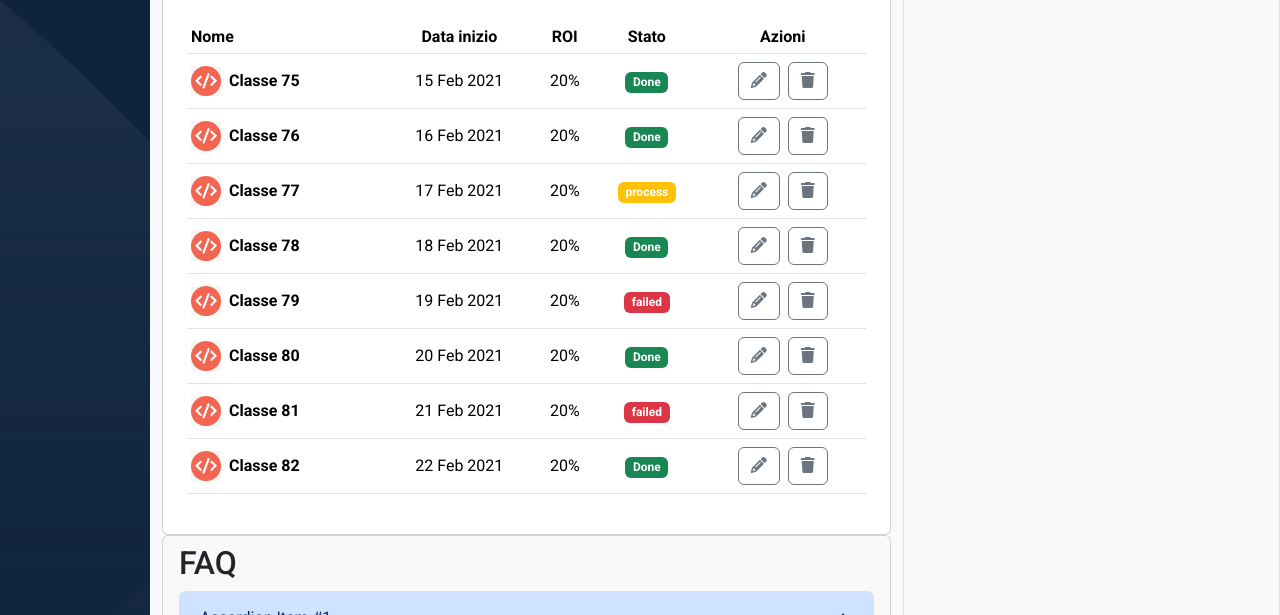
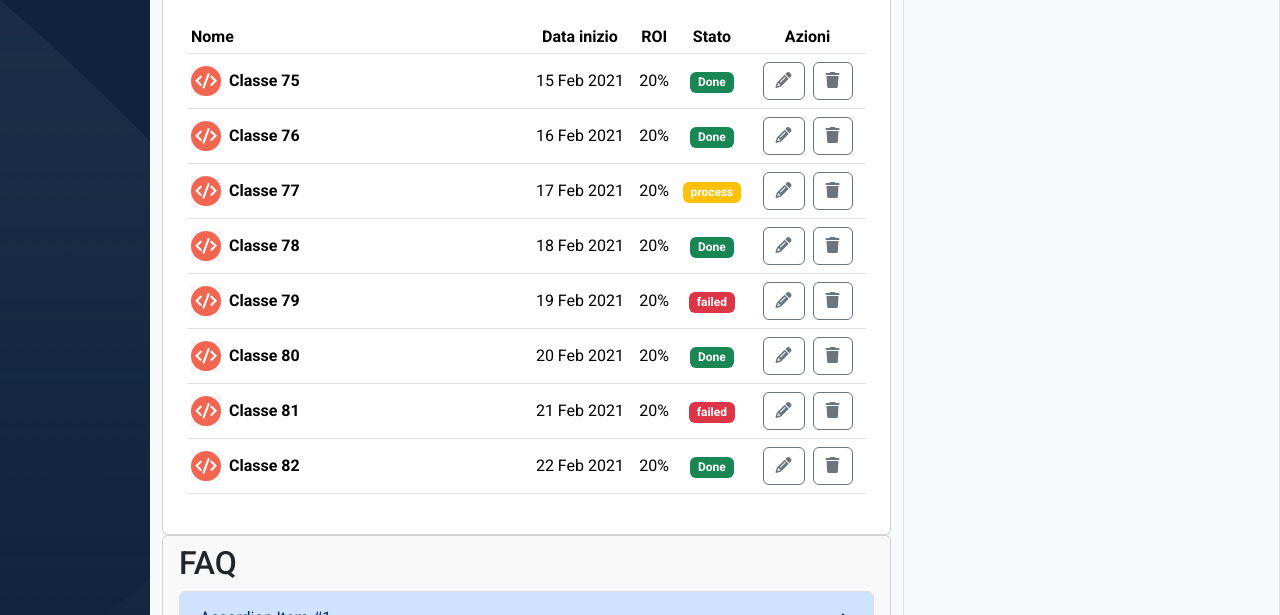
Before and after one commit to matteobonelli/html-css-bootstrap-dashboard, a plain HTML site: page index.html in a window 1280 px wide. Shown: the part 185-800 px from the top of the page. Drawn offline with nearby package versions, Linux system fonts and the light colour scheme.

Commit message:
fixed table row width

```diff
--- a/index.html
+++ b/index.html
@@ -39,16 +39,16 @@
                                     <table class="table table-sm table-hover p-2 align-middle text-center">
                                         <thead>
                                           <tr>
-                                            <th scope="col" colspan="8" class="text-start">Nome</th>
-                                            <th scope="col" colspan="1">Data inizio</th>
-                                            <th scope="col" colspan="1">ROI</th>
-                                            <th scope="col" colspan="1">Stato</th>
-                                            <th scope="col" colspan="1">Azioni</th>
+                                            <th scope="col" class="text-start mx-4 w-50">Nome</th>
+                                            <th scope="col">Data inizio</th>
+                                            <th scope="col">ROI</th>
+                                            <th scope="col">Stato</th>
+                                            <th scope="col">Azioni</th>
                                           </tr>
                                         </thead>
                                         <tbody>
                                           <tr>
-                                            <th scope="row" colspan="8">
+                                            <th scope="row">
                                                 <div class="d-flex align-items-center py-2">
                                                     <div class="avatar-container ">
                                                         <img src="img/class-avatar.jpg" alt="avatar">
@@ -56,13 +56,13 @@
                                                     <div class="px-2">Classe 75</div>
                                                 </div>
                                             </th>
-                                            <td colspan="1">15 Feb 2021</td>
-                                            <td colspan="1">20%</td>
-                                            <td colspan="1"><span class="badge bg-success">Done</span></td>
-                                            <td colspan="1"><button type="button" class="btn btn-outline-secondary mx-1"><i class="fa-solid fa-pencil"></i></button><button type="button" class="btn btn-outline-secondary mx-1"><i class="fa-solid fa-trash"></i></button></td>
+                                            <td>15 Feb 2021</td>
+                                            <td>20%</td>
+                                            <td><span class="badge bg-success">Done</span></td>
+                                            <td><button type="button" class="btn btn-outline-secondary mx-1"><i class="fa-solid fa-pencil"></i></button><button type="button" class="btn btn-outline-secondary mx-1"><i class="fa-solid fa-trash"></i></button></td>
                                           </tr>
                                           <tr>
-                                            <th scope="row" colspan="8">
+                                            <th scope="row">
                                                 <div class="d-flex align-items-center py-2">
                                                     <div class="avatar-container ">
                                                         <img src="img/class-avatar.jpg" alt="avatar">
@@ -70,13 +70,13 @@
                                                     <div class="px-2">Classe 76</div>
                                                 </div>
                                             </th>
-                                            <td colspan="1">16 Feb 2021</td>
-                                            <td colspan="1">20%</td>
-                                            <td colspan="1"><span class="badge bg-success">Done</span></td>
-                                            <td colspan="1"><button type="button" class="btn btn-outline-secondary mx-1"><i class="fa-solid fa-pencil"></i></button><button type="button" class="btn btn-outline-secondary mx-1"><i class="fa-solid fa-trash"></i></button></td>
+                                            <td>16 Feb 2021</td>
+                                            <td>20%</td>
+                                            <td><span class="badge bg-success">Done</span></td>
+                                            <td><button type="button" class="btn btn-outline-secondary mx-1"><i class="fa-solid fa-pencil"></i></button><button type="button" class="btn btn-outline-secondary mx-1"><i class="fa-solid fa-trash"></i></button></td>
                                           </tr>
                                           <tr>
-                                            <th scope="row" colspan="8">
+                                            <th scope="row">
                                                 <div class="d-flex align-items-center py-2">
                                                     <div class="avatar-container ">
                                                         <img src="img/class-avatar.jpg" alt="avatar">
@@ -84,13 +84,13 @@
                                                     <div class="px-2">Classe 77</div>
                                                 </div>
                                             </th>
-                                            <td colspan="1">17 Feb 2021</td>
-                                            <td colspan="1">20%</td>
-                                            <td colspan="1"><span class="badge bg-warning">process</span></td>
-                                            <td colspan="1"><button type="button" class="btn btn-outline-secondary mx-1"><i class="fa-solid fa-pencil"></i></button><button type="button" class="btn btn-outline-secondary mx-1"><i class="fa-solid fa-trash"></i></button></td>
+                                            <td>17 Feb 2021</td>
+                                            <td>20%</td>
+                                            <td><span class="badge bg-warning">process</span></td>
+                                            <td><button type="button" class="btn btn-outline-secondary mx-1"><i class="fa-solid fa-pencil"></i></button><button type="button" class="btn btn-outline-secondary mx-1"><i class="fa-solid fa-trash"></i></button></td>
                                           </tr>
                                           <tr>
-                                            <th scope="row" colspan="8">
+                                            <th scope="row">
                                                 <div class="d-flex align-items-center py-2">
                                                     <div class="avatar-container ">
                                                         <img src="img/class-avatar.jpg" alt="avatar">
@@ -98,13 +98,13 @@
                                                     <div class="px-2">Classe 78</div>
                                                 </div>
                                             </th>
-                                            <td colspan="1">18 Feb 2021</td>
-                                            <td colspan="1">20%</td>
-                                            <td colspan="1"><span class="badge bg-success">Done</span></td>
-                                            <td colspan="1"><button type="button" class="btn btn-outline-secondary mx-1"><i class="fa-solid fa-pencil"></i></button><button type="button" class="btn btn-outline-secondary mx-1"><i class="fa-solid fa-trash"></i></button></td>
+                                            <td>18 Feb 2021</td>
+                                            <td>20%</td>
+                                            <td><span class="badge bg-success">Done</span></td>
+                                            <td><button type="button" class="btn btn-outline-secondary mx-1"><i class="fa-solid fa-pencil"></i></button><button type="button" class="btn btn-outline-secondary mx-1"><i class="fa-solid fa-trash"></i></button></td>
                                           </tr>
                                           <tr>
-                                            <th scope="row" colspan="8">
+                                            <th scope="row">
                                                 <div class="d-flex align-items-center py-2">
                                                     <div class="avatar-container ">
                                                         <img src="img/class-avatar.jpg" alt="avatar">
@@ -112,13 +112,13 @@
                                                     <div class="px-2">Classe 79</div>
                                                 </div>
                                             </th>
-                                            <td colspan="1">19 Feb 2021</td>
-                                            <td colspan="1">20%</td>
-                                            <td colspan="1"><span class="badge bg-danger">failed</span></td>
-                                            <td colspan="1"><button type="button" class="btn btn-outline-secondary mx-1"><i class="fa-solid fa-pencil"></i></button><button type="button" class="btn btn-outline-secondary mx-1"><i class="fa-solid fa-trash"></i></button></td>
+                                            <td>19 Feb 2021</td>
+                                            <td>20%</td>
+                                            <td><span class="badge bg-danger">failed</span></td>
+                                            <td><button type="button" class="btn btn-outline-secondary mx-1"><i class="fa-solid fa-pencil"></i></button><button type="button" class="btn btn-outline-secondary mx-1"><i class="fa-solid fa-trash"></i></button></td>
                                           </tr>
                                           <tr>
-                                            <th scope="row" colspan="8">
+                                            <th scope="row">
                                                 <div class="d-flex align-items-center py-2">
                                                     <div class="avatar-container ">
                                                         <img src="img/class-avatar.jpg" alt="avatar">
@@ -126,13 +126,13 @@
                                                     <div class="px-2">Classe 80</div>
                                                 </div>
                                             </th>
-                                            <td colspan="1">20 Feb 2021</td>
-                                            <td colspan="1">20%</td>
-                                            <td colspan="1"><span class="badge bg-success">Done</span></td>
-                                            <td colspan="1"><button type="button" class="btn btn-outline-secondary mx-1"><i class="fa-solid fa-pencil"></i></button><button type="button" class="btn btn-outline-secondary mx-1"><i class="fa-solid fa-trash"></i></button></td>
+                                            <td>20 Feb 2021</td>
+                                            <td>20%</td>
+                                            <td><span class="badge bg-success">Done</span></td>
+                                            <td><button type="button" class="btn btn-outline-secondary mx-1"><i class="fa-solid fa-pencil"></i></button><button type="button" class="btn btn-outline-secondary mx-1"><i class="fa-solid fa-trash"></i></button></td>
                                           </tr>
                                           <tr>
-                                            <th scope="row" colspan="8">
+                                            <th scope="row">
                                                 <div class="d-flex align-items-center py-2">
                                                     <div class="avatar-container ">
                                                         <img src="img/class-avatar.jpg" alt="avatar">
@@ -140,13 +140,13 @@
                                                     <div class="px-2">Classe 81</div>
                                                 </div>
                                             </th>
-                                            <td colspan="1">21 Feb 2021</td>
-                                            <td colspan="1">20%</td>
-                                            <td colspan="1"><span class="badge bg-danger">failed</span></td>
-                                            <td colspan="1"><button type="button" class="btn btn-outline-secondary mx-1"><i class="fa-solid fa-pencil"></i></button><button type="button" class="btn btn-outline-secondary mx-1"><i class="fa-solid fa-trash"></i></button></td>
+                                            <td>21 Feb 2021</td>
+                                            <td>20%</td>
+                                            <td><span class="badge bg-danger">failed</span></td>
+                                            <td><button type="button" class="btn btn-outline-secondary mx-1"><i class="fa-solid fa-pencil"></i></button><button type="button" class="btn btn-outline-secondary mx-1"><i class="fa-solid fa-trash"></i></button></td>
                                           </tr>
                                           <tr>
-                                            <th scope="row" colspan="8">
+                                            <th scope="row">
                                                 <div class="d-flex align-items-center py-2">
                                                     <div class="avatar-container ">
                                                         <img src="img/class-avatar.jpg" alt="avatar">
@@ -154,10 +154,10 @@
                                                     <div class="px-2">Classe 82</div>
                                                 </div>
                                             </th>
-                                            <td colspan="1">22 Feb 2021</td>
-                                            <td colspan="1">20%</td>
-                                            <td colspan="1"><span class="badge bg-success">Done</span></td>
-                                            <td colspan="1"><button type="button" class="btn btn-outline-secondary mx-1"><i class="fa-solid fa-pencil"></i></button><button type="button" class="btn btn-outline-secondary mx-1"><i class="fa-solid fa-trash"></i></button></td>
+                                            <td>22 Feb 2021</td>
+                                            <td>20%</td>
+                                            <td><span class="badge bg-success">Done</span></td>
+                                            <td><button type="button" class="btn btn-outline-secondary mx-1"><i class="fa-solid fa-pencil"></i></button><button type="button" class="btn btn-outline-secondary mx-1"><i class="fa-solid fa-trash"></i></button></td>
                                           </tr>
                                         </tbody>
                                       </table>
```
